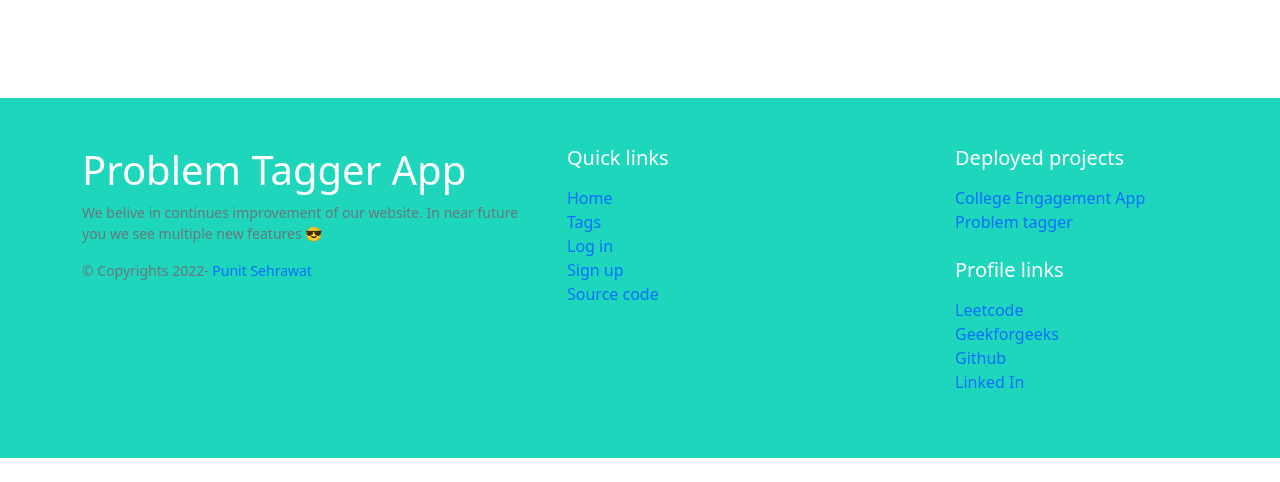
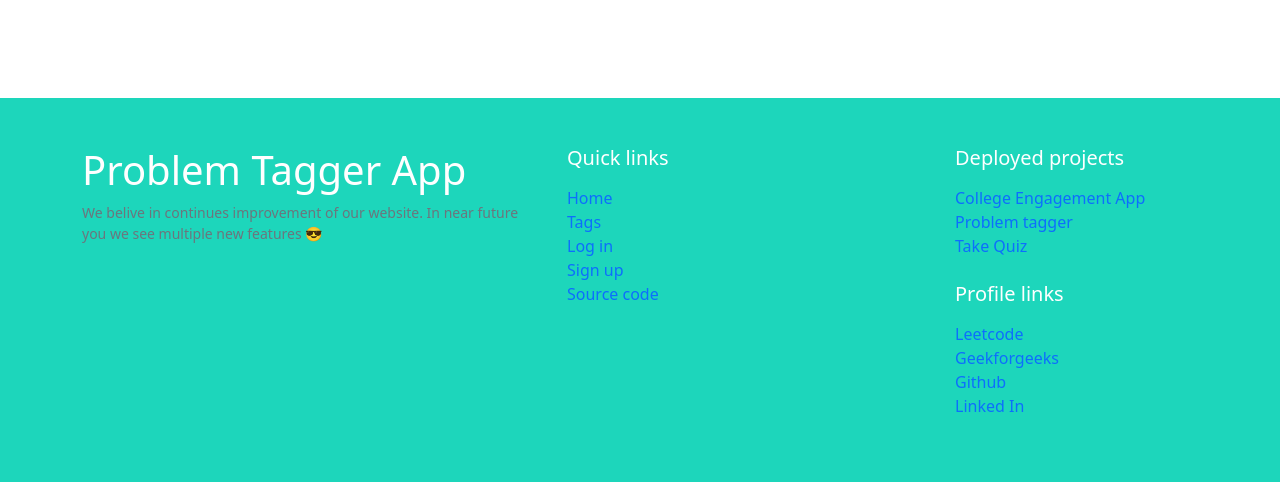
Before and after one commit to Punit611/Problem_tagger, a Node server app: page / in a window 1280 px wide. Shown: the part 608-1090 px from the top of the page. Before the commit the page ends 1066 px from the top, so only its background shows below. Run offline with Node 20, Linux system fonts and the light colour scheme; some libraries are stand-ins or nearby versions.

Commit message:
few changes

```diff
--- a/views/home.ejs
+++ b/views/home.ejs
@@ -23,7 +23,7 @@
         <div style="color:red; margin:100px;text-align:center">
             <h1 style="color:red;text-align:center">Scan or Click Qr code</h1>
             <div>
-                <a href="https://problem-tagger.herokuapp.com/home">
+                <a href="https://problem-tagger.onrender.com/home">
                     <img src="qr.png"
                         alt="">
                 </a>
--- a/views/partials/footer.ejs
+++ b/views/partials/footer.ejs
@@ -36,8 +36,6 @@
                     <div class="col-lg-5 col-md-6">
                         <h5 class="h1 text-white">Problem Tagger App</h5>
                         <p class="small text-muted">We belive in continues improvement of our website. In near future you we see multiple new features 😎</p>
-                        <p class="small text-muted mb-0">&copy; Copyrights 2022- <a class="text-primary"
-                                href="https://drive.google.com/file/d/1JvOpraPjGI5XkP9_OUY6e67Mew3PDh76/view">Punit Sehrawat</a></p>
                     </div>
                     <div class="col-lg-4 col-md-6">
                         <h5 class="text-white mb-3">Quick links</h5>
@@ -55,8 +53,10 @@
                         <ul class="list-unstyled text-muted">
                             <li><h5 class="text-white mb-3">Deployed projects</h5>
                             </li>
-                            <li><a href="https://collegeengangementapp.herokuapp.com/">College Engagement App</a></li>
-                            <li><a href="https://problem-tagger.herokuapp.com/">Problem tagger</a></li>
+                            <li><a href="https://college-engagement-app-t0y2.onrender.com/">College Engagement App</a></li>
+                            <li><a href="https://problem-tagger.onrender.com/">Problem tagger</a></li>
+                            <li><a href="https://take-quiz.onrender.com/">Take Quiz</a></li>
+
                             <br>
                             <a href="#">
 
```
Also changed, not shown: README.md.
